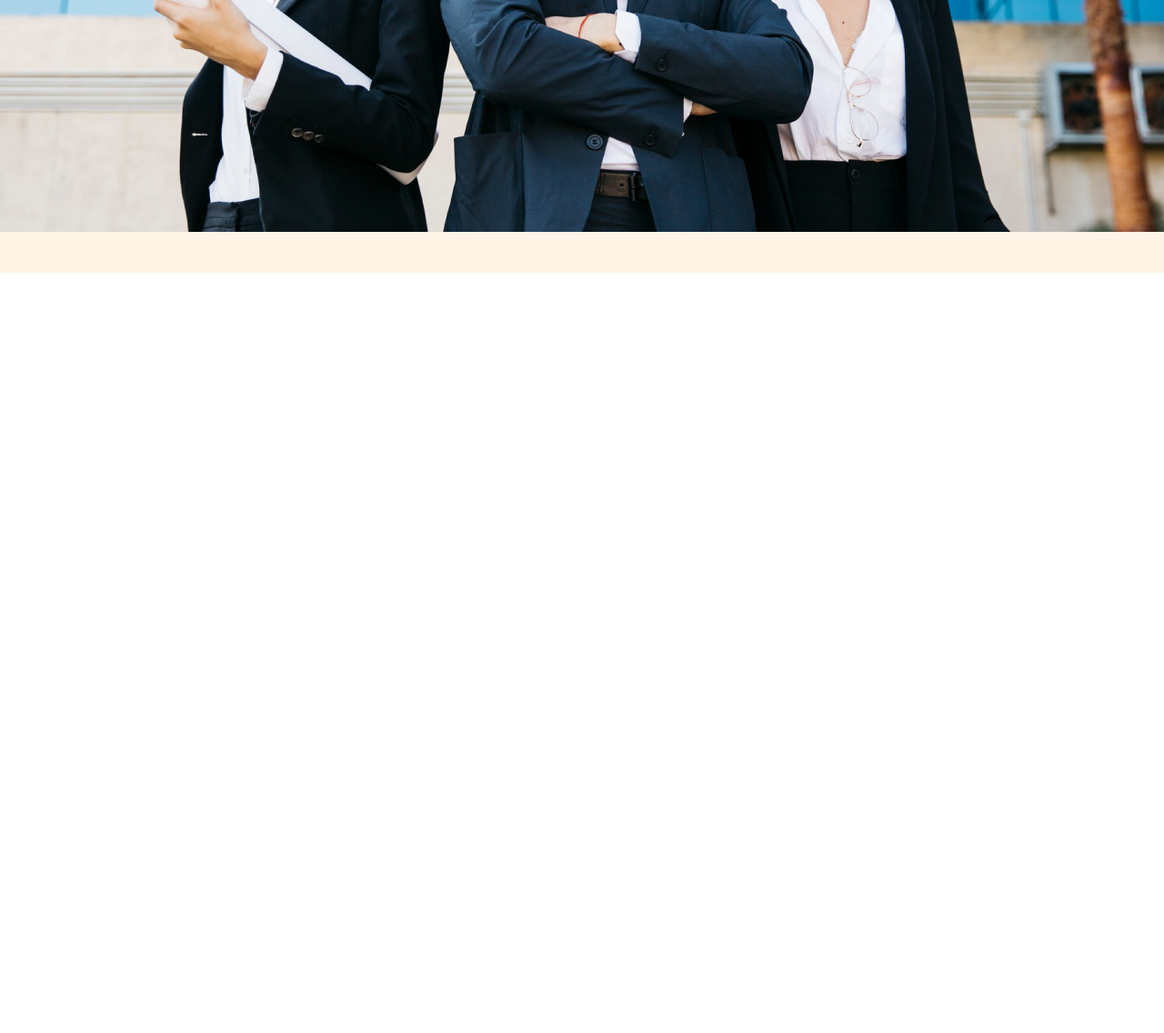
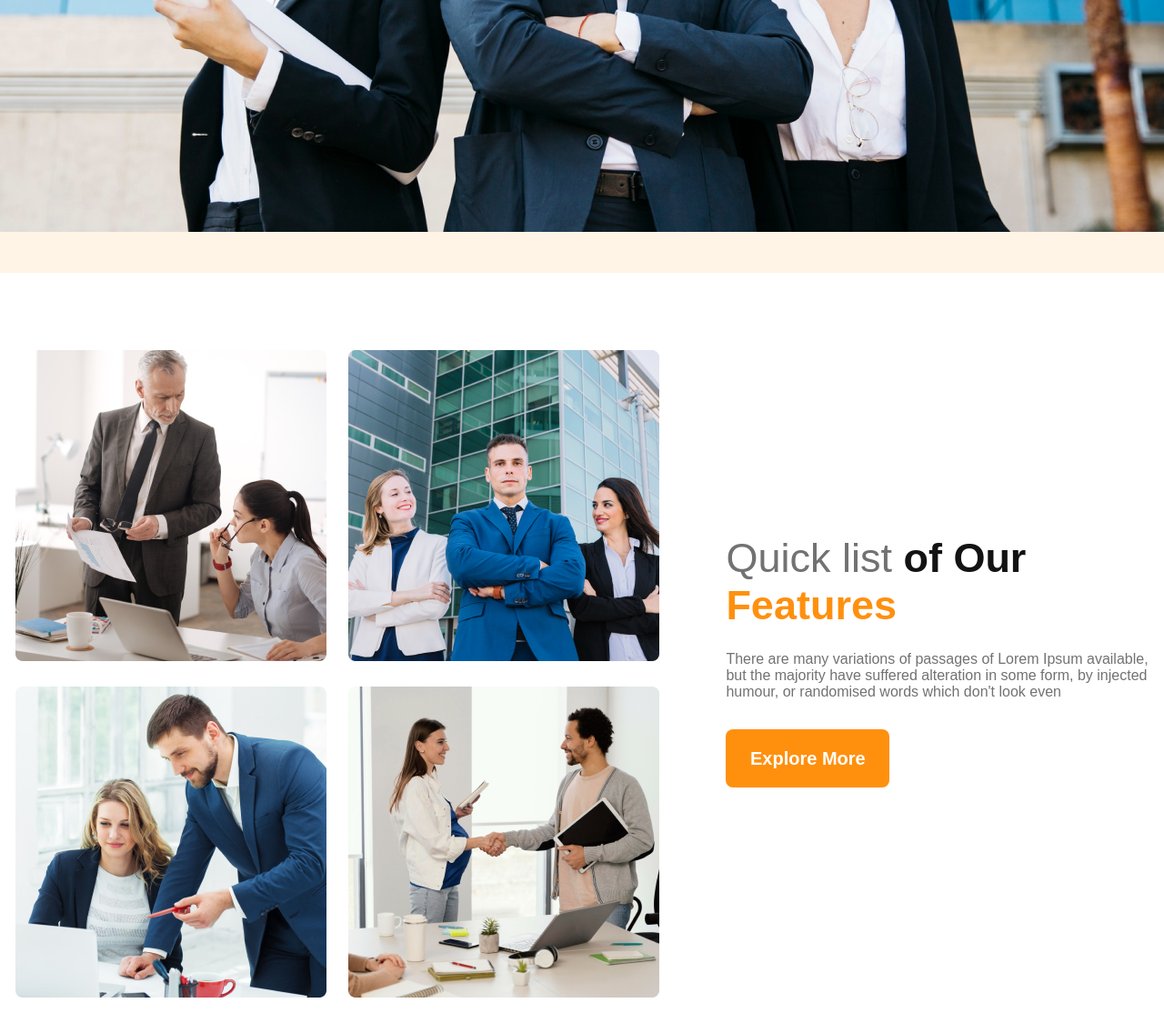
Before and after one commit to tanipa1/assignment-2, a plain HTML site: page index.html in a window 1280 px wide. Shown: the part 1080-2216 px from the top of the page at 91% size. Before the commit the page ends 1380 px from the top, so only its background shows below. Drawn offline with Linux system fonts and the light colour scheme.

Commit message:
First Section

```diff
--- a/index.html
+++ b/index.html
@@ -28,5 +28,23 @@
             <img src="images/banner.png" alt="">
         </div>
     </header>
+    <!-- Main Part -->
+    <section class="features">
+        <div class="grid-img">
+            <div><img src="images/team1.png" alt=""></div>
+            <div><img src="images/team2.png" alt=""></div>
+            <div><img src="images/team3.png" alt=""></div>
+            <div><img src="images/team4.png" alt=""></div>
+        </div>
+        <div class="feature-info">
+            <h1 class="feature-title">
+                <span class="Quick">Quick list </span>
+                of Our<br>
+                <span class="orange-text">Features</span>
+            </h1>
+            <p class="feature-info">There are many variations of passages of Lorem Ipsum available,<br> but the majority have suffered alteration in some form, by injected<br> humour, or randomised words which don't look even</p>
+            <button class="feature-btn">Explore More</button>
+        </div>
+    </section>
 </body>
 </html>
--- a/styles/style.css
+++ b/styles/style.css
@@ -4,10 +4,12 @@
 
 body {
     font-family: 'Work Sans', sans-serif;
+
 }
 
 * {
     margin: 0px;
+    font-family: 'Work Sans', sans-serif;
 }
 
 /*-------------------------------------------------------------------------------------------------------------------                                                  Header Style                                                        --------------------------------------------------------------------------------------------------------------------*/
@@ -68,6 +70,7 @@ a {
     text-align: center;
     margin-bottom: 32px;
 }
+
 .explore {
     margin-bottom: 50px;
     width: 180px;
@@ -80,3 +83,53 @@ a {
     font-size: 20px;
     color: #FFFFFF;
 }
+
+/* ------------------------------------------------------------------------------------------------------------------------                                                                       Main Style ------------------------------------------------------------------------------------------------------------------------*/
+/* Features Section style */
+.features {
+    margin-top: 85px;
+    display: flex;
+    justify-content: center;
+    gap: 73px;
+    align-items: center;
+    margin-bottom: 130px;
+}
+
+.grid-img {
+    display: grid;
+    grid-template-columns: repeat(2, 1fr);
+    gap: 24px;
+}
+
+.feature-title {
+    font-size: 45px;
+    color: #131313;
+    margin-bottom: 24px;
+}
+
+.Quick {
+    color: #727272;
+    font-weight: 500;
+}
+
+.feature-title .orange-text {
+    color: #FF900E;
+    font-weight: 700;
+}
+
+.feature-info {
+    font-weight: 400;
+    font-size: 16px;
+    color: #727272;
+    margin-bottom: 32px;
+}
+.feature-btn{
+    width: 180px;
+    height: 64px;
+    background: #FF900E;
+    border-radius: 8px;
+    border: 0px;
+    font-weight: 600;
+    font-size: 20px;
+    color: #FFFFFF;
+}
```
